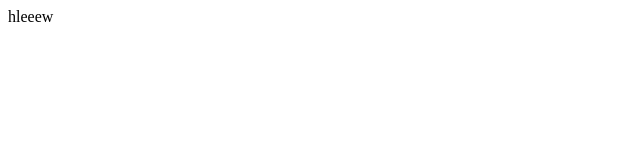
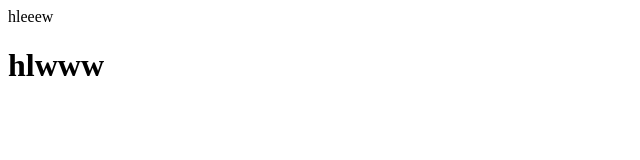
Before and after one commit to mohsinqureshi11/demo-first, a plain HTML site: page index.html in a window 1280 px wide. Shown: the whole page, without its empty margins (0-640 px from the left). Drawn offline with Linux system fonts and the light colour scheme.

Commit message:
ye last commit hai

```diff
--- a/index.html
+++ b/index.html
@@ -1 +1,2 @@
 <p>hleeew</p>
+<h1>hlwww</h1>
```
Also changed, not shown: demo.js (added).
